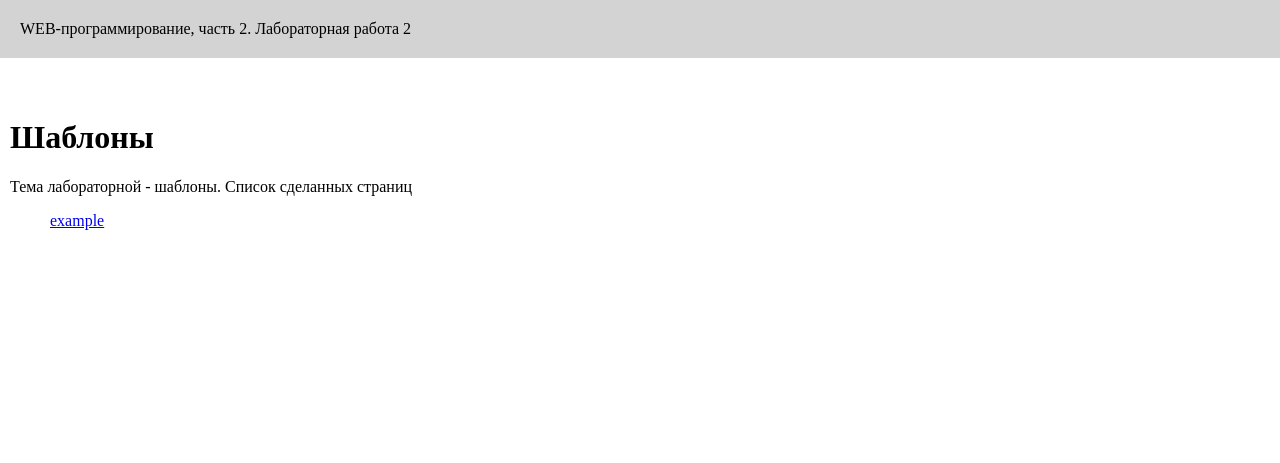
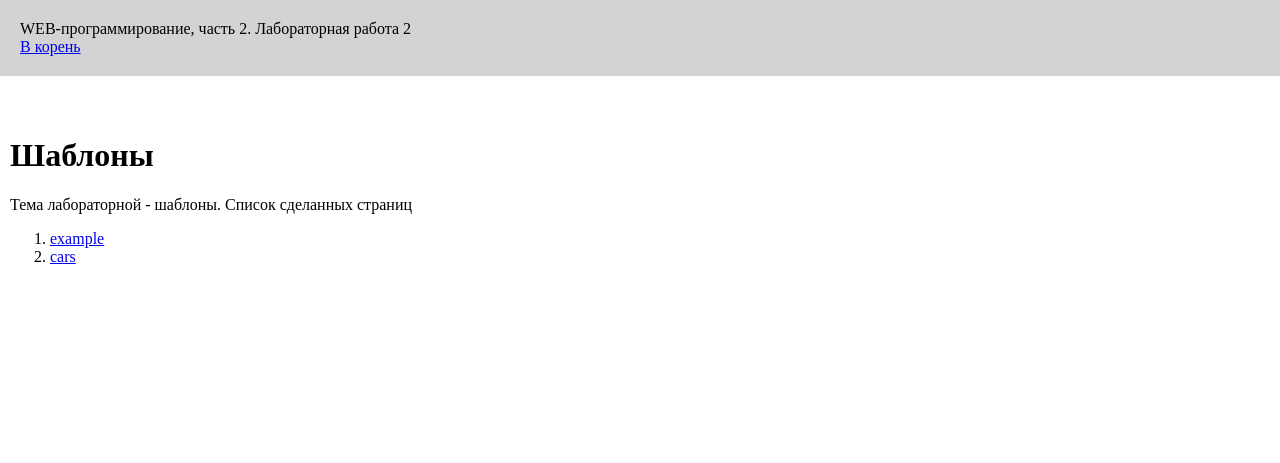
Before and after one commit to Dzeratt/webprogramming-labs-2, a Flask app: page /lab2/ in a window 1280 px wide. Shown: the top 463 px of the page. Run offline with Flask 3, Linux system fonts and the light colour scheme.

Commit message:
добавлены ссылки

```diff
--- a/app.py
+++ b/app.py
@@ -23,6 +23,9 @@ def menu():
                     <ol>
                     <li>
                         <a href="/lab1" target="_blank">Лабораторная работа 1</a>
+                    </li>
+                    <li>
+                        <a href="/lab2/" target="_blank">Лабораторная работа 2</a>
                     </li>
                     <ol>
                 </main>
--- a/templates/base.html
+++ b/templates/base.html
@@ -9,6 +9,7 @@
 <body>
     <header>
         WEB-программирование, часть 2. {{self.lab()}}
+        <div><a href="/menu">В корень</a></div>
     </header>
 
     <main>
--- a/templates/lab2.html
+++ b/templates/lab2.html
@@ -5,6 +5,7 @@
     <h1>Шаблоны</h1>
     <div>Тема лабораторной - шаблоны. Список сделанных страниц</div>
     <ol>
-        <a href="/lab2/example">example</a>
+        <li><a href="/lab2/example">example</a></li>
+        <li><a href="/lab2/cars">cars</a></li>
     </ol>
 {%endblock%}
```
